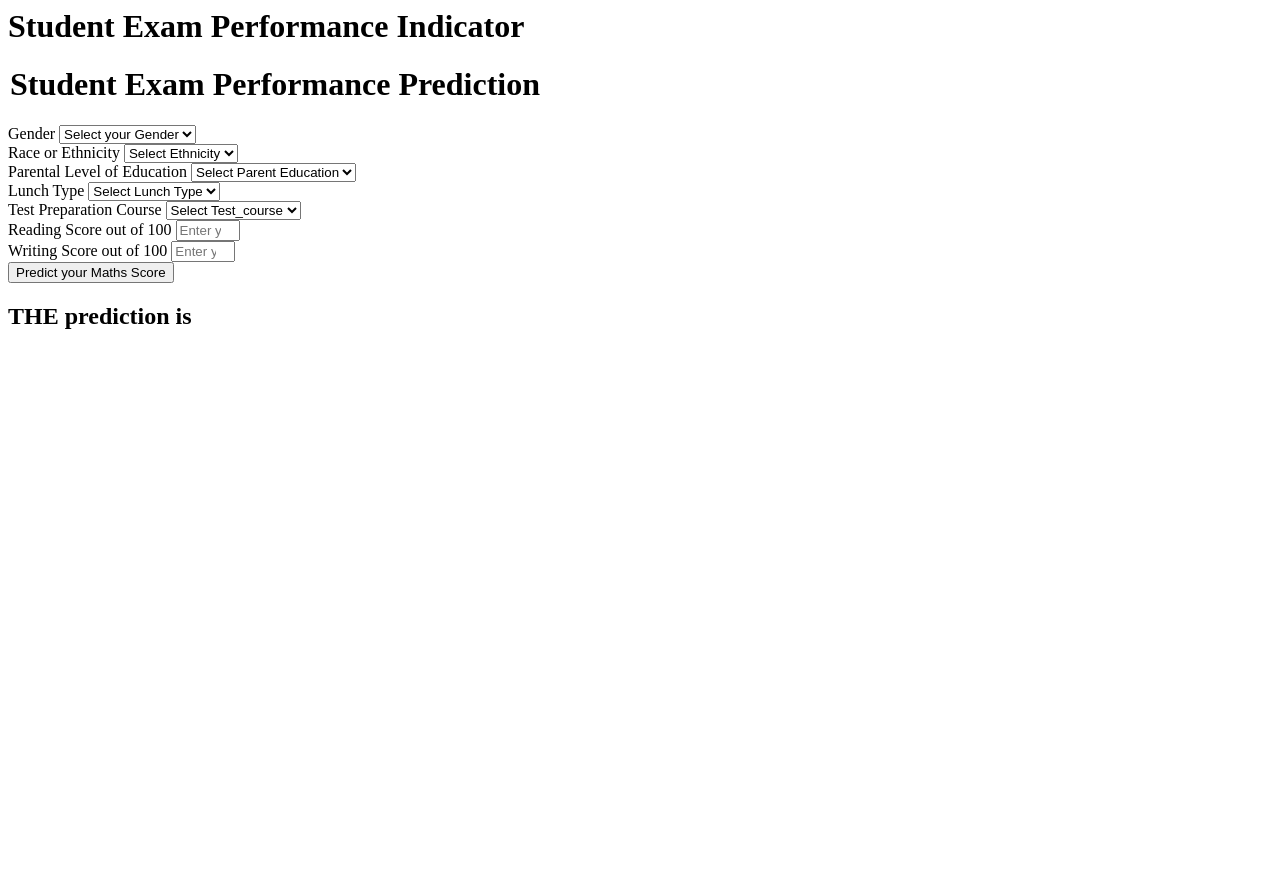
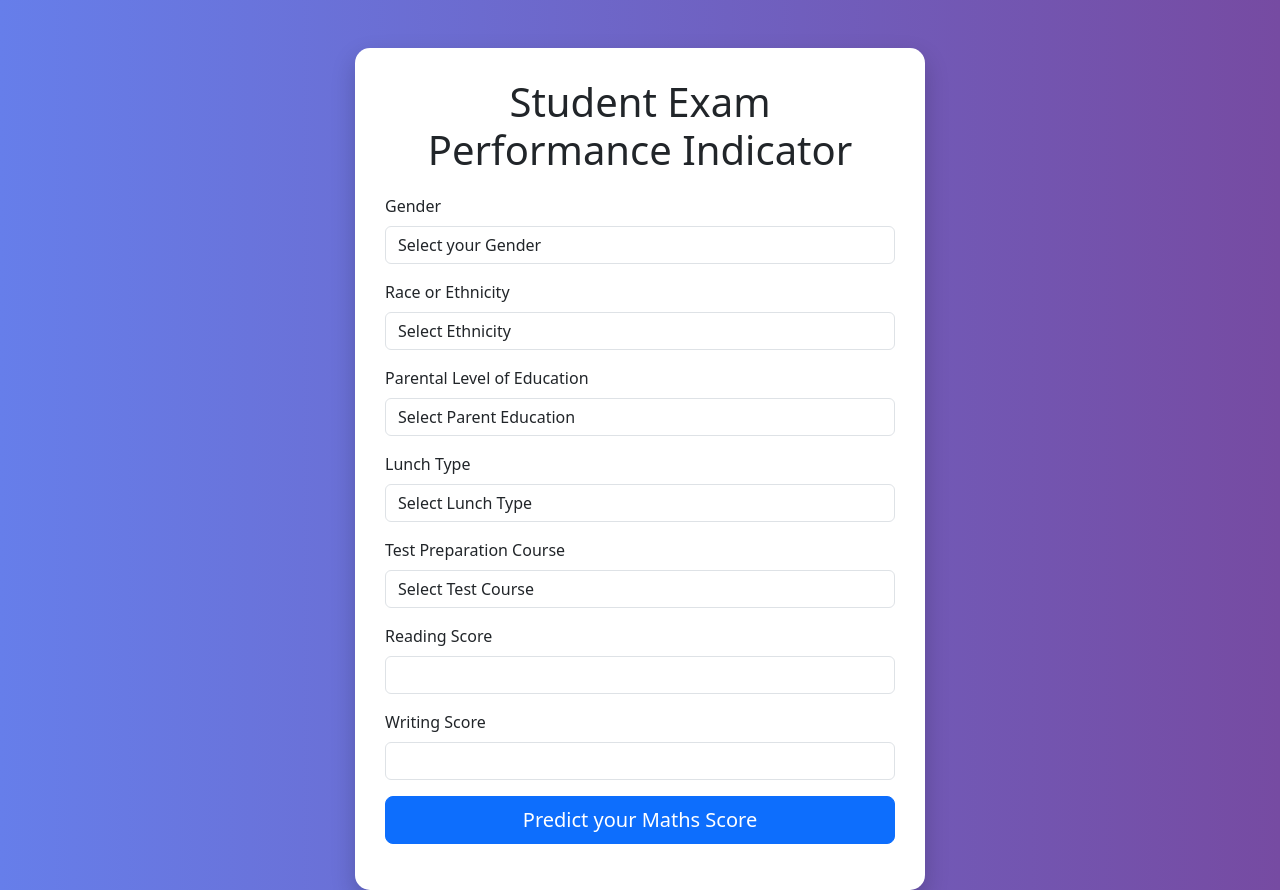
Before and after one commit to yomnaSalamaa/Student-Performance-Indicator, a Flask app: page /predictdata in a window 1280 px wide. Before the commit the page ends 329 px from the top, so only its background shows below. Run offline with Flask 3, Linux system fonts and the light colour scheme.

Commit message:
Improve UI design using Bootstrap and modern layout

```diff
--- a/templates/home.html
+++ b/templates/home.html
@@ -1,24 +1,67 @@
-<html>
+<!DOCTYPE html>
+<html lang="en">
+<head>
+    <meta charset="UTF-8">
+    <title>Student Exam Predictor</title>
+
+    <!-- Bootstrap -->
+    <link href="https://cdn.jsdelivr.net/npm/bootstrap@5.3.0/dist/css/bootstrap.min.css" rel="stylesheet">
+
+    <style>
+        body {
+            background: linear-gradient(to right, #667eea, #764ba2);
+            min-height: 100vh;
+        }
+
+        .login {
+            background: white;
+            padding: 30px;
+            border-radius: 15px;
+            box-shadow: 0px 10px 25px rgba(0,0,0,0.2);
+        }
+
+        h1 {
+            text-align: center;
+            margin-bottom: 20px;
+        }
+
+        .btn-primary {
+            width: 100%;
+        }
+
+        .prediction {
+            text-align: center;
+            margin-top: 20px;
+            font-size: 22px;
+            font-weight: bold;
+            color: #2c3e50;
+        }
+    </style>
+</head>
+
 <body>
-    <div class="login">
+
+<div class="container mt-5">
+    <div class="row justify-content-center">
+        <div class="col-md-6 login">
+
             <h1>Student Exam Performance Indicator</h1>
 
             <form action="{{ url_for('predict_datapoint')}}" method="post">
-        <h1>
-            <legend>Student Exam Performance Prediction</legend>
-        </h1>
+
                 <div class="mb-3">
                     <label class="form-label">Gender</label>
-            <select class="form-control" name="gender" placeholder="Enter you Gender" required>
-                <option class="placeholder" selected disabled value="">Select your Gender</option>
+                    <select class="form-control" name="gender" required>
+                        <option selected disabled value="">Select your Gender</option>
                         <option value="male">Male</option>
                         <option value="female">Female</option>
                     </select>
                 </div>
+
                 <div class="mb-3">
                     <label class="form-label">Race or Ethnicity</label>
-            <select class="form-control" name="race_ethnicity" placeholder="Enter you ethnicity" required>
-                <option class="placeholder" selected disabled value="">Select Ethnicity</option>
+                    <select class="form-control" name="race_ethnicity" required>
+                        <option selected disabled value="">Select Ethnicity</option>
                         <option value="group A">Group A</option>
                         <option value="group B">Group B</option>
                         <option value="group C">Group C</option>
@@ -26,11 +69,11 @@
                         <option value="group E">Group E</option>
                     </select>
                 </div>
+
                 <div class="mb-3">
                     <label class="form-label">Parental Level of Education</label>
-            <select class="form-control" name="parental_level_of_education"
-                placeholder="Enter you Parent Education" required>
-                <option class="placeholder" selected disabled value="">Select Parent Education</option>
+                    <select class="form-control" name="parental_level_of_education" required>
+                        <option selected disabled value="">Select Parent Education</option>
                         <option value="associate's degree">associate's degree</option>
                         <option value="bachelor's degree">bachelor's degree</option>
                         <option value="high school">high school</option>
@@ -39,39 +82,50 @@
                         <option value="some high school">some high school</option>
                     </select>
                 </div>
+
                 <div class="mb-3">
                     <label class="form-label">Lunch Type</label>
-            <select class="form-control" name="lunch" placeholder="Enter you Lunch" required>
-                <option class="placeholder" selected disabled value="">Select Lunch Type</option>
+                    <select class="form-control" name="lunch" required>
+                        <option selected disabled value="">Select Lunch Type</option>
                         <option value="free/reduced">free/reduced</option>
                         <option value="standard">standard</option>
                     </select>
                 </div>
+
                 <div class="mb-3">
                     <label class="form-label">Test Preparation Course</label>
-            <select class="form-control" name="test_preparation_course" placeholder="Enter you Course" required>
-                <option class="placeholder" selected disabled value="">Select Test_course</option>
+                    <select class="form-control" name="test_preparation_course" required>
+                        <option selected disabled value="">Select Test Course</option>
                         <option value="none">None</option>
                         <option value="completed">Completed</option>
                     </select>
                 </div>
+
                 <div class="mb-3">
-            <label class="form-label">Reading Score out of 100</label>
-            <input class="form-control" type="number" name="reading_score"
-                placeholder="Enter your Reading Score" min='0' max='100' />
+                    <label class="form-label">Reading Score</label>
+                    <input class="form-control" type="number" name="reading_score" min="0" max="100">
                 </div>
+
                 <div class="mb-3">
-            <label class="form-label">Writing Score out of 100</label>
-            <input class="form-control" type="number" name="writing_score"
-                placeholder="Enter your Writing Score" min='0' max='100' />
+                    <label class="form-label">Writing Score</label>
+                    <input class="form-control" type="number" name="writing_score" min="0" max="100">
                 </div>
+
                 <div class="mb-3">
-            <input class="btn btn-primary" type="submit" value="Predict your Maths Score" />
+                    <input class="btn btn-primary btn-lg" type="submit" value="Predict your Maths Score">
                 </div>
+
             </form>
-    <h2>
-       THE prediction is {{results}}
-    </h2>
+
+            {% if results %}
+            <div class="prediction">
+                Predicted Maths Score: {{results}}
             </div>
+            {% endif %}
+
+        </div>
+    </div>
+</div>
+
 </body>
 </html>
```
Lines whose indentation alone changed are shown as unchanged.
